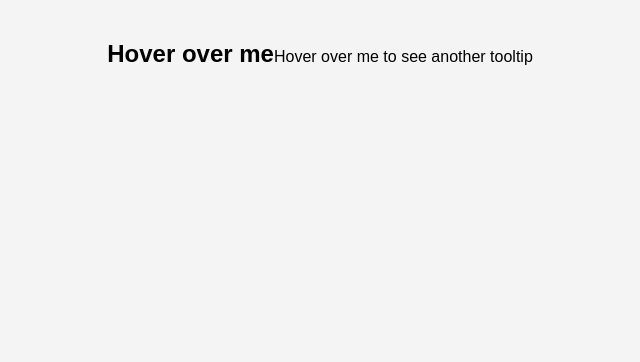
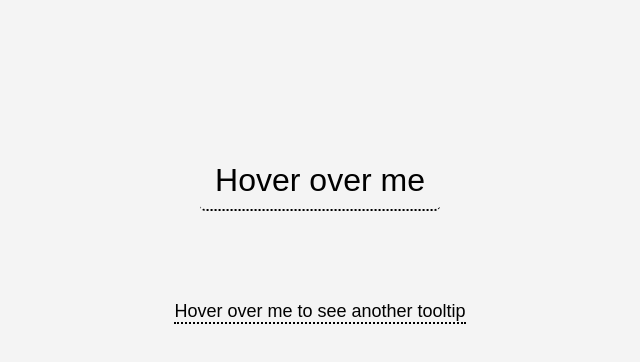
Before and after one commit to acciojob/react-composition-3-Ayushrawat777, a React app: page / in a window 1280 px wide. Shown: the top 362 px of the page, without its empty margins (320-960 px from the left). Built offline with nearby package versions, Linux system fonts and the light colour scheme.

Commit message:
Update App.js

```diff
--- a/src/components/App.js
+++ b/src/components/App.js
@@ -1,21 +1,20 @@
-import React from 'react'
-import '../styles/App.css';
+import React from "react";
 import Tooltip from "./Tooltip";
+import "../styles/App.css";
 
 const App = () => {
   return (
-    <div >
-        <h2 className="tooltip">
-          <Tooltip text="This is a tooltip">Hover over me</Tooltip>
-        </h2>
+    <div className="app-container">
 
-        <p className="tooltip">
-          <Tooltip text="This is another tooltip">
-            Hover over me to see another tooltip
-          </Tooltip>
-        </p>
+      <Tooltip text="This is a tooltip">
+        <p className="tooltip-p">Hover over me</p>
+      </Tooltip>
+
+      <Tooltip text="This is another Tooltip">
+        <p className="tooltip-text">Hover over me to see another tooltip</p>
+      </Tooltip>
     </div>
-  )
-}
+  );
+};
 
-export default App
+export default App;
```
